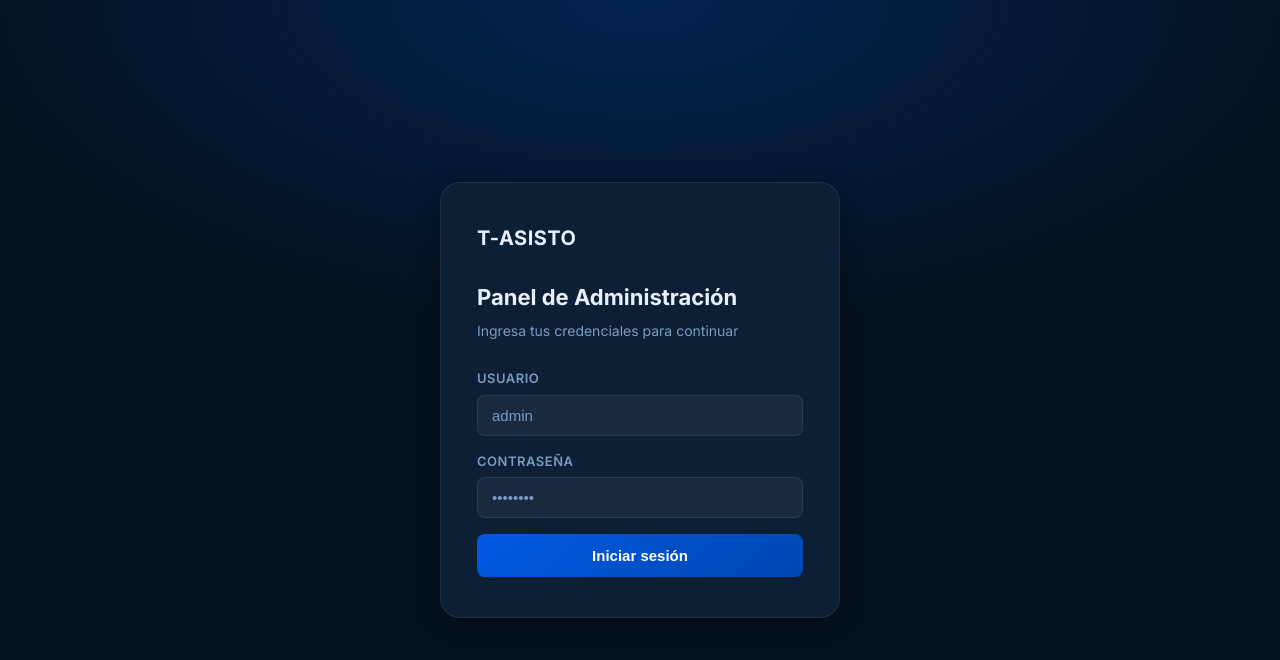
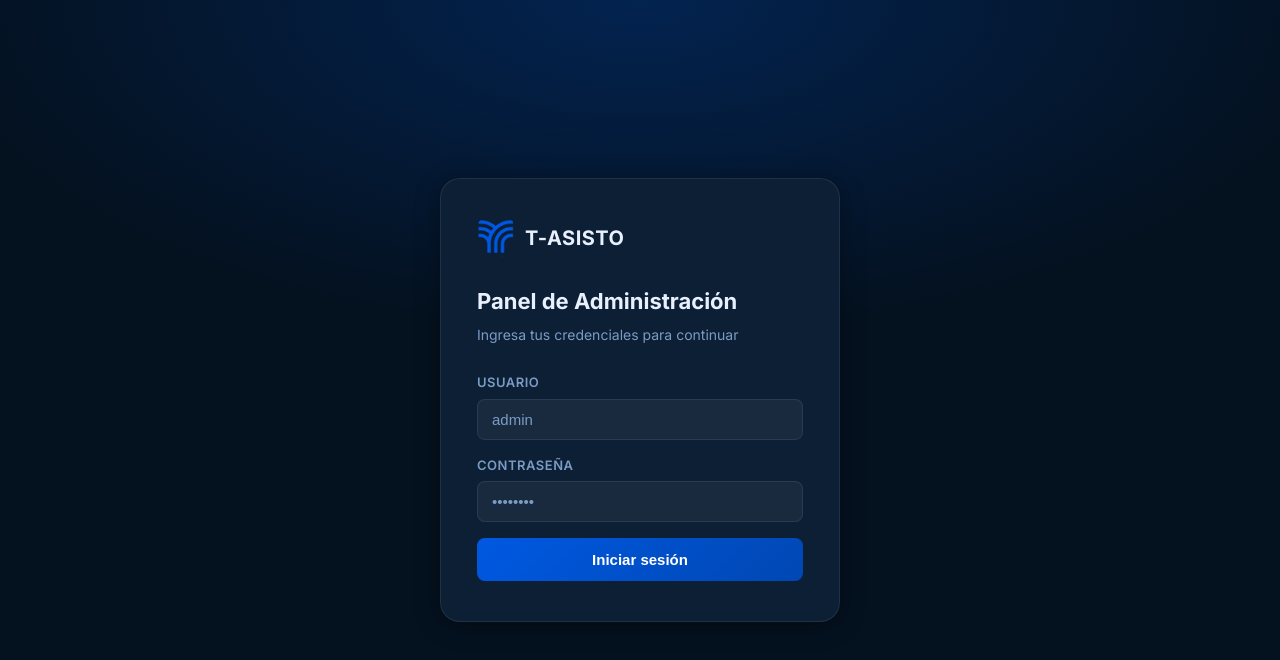
Before and after one commit to 123344590/qr-startco, a plain HTML site: page admin/index.html in a window 1280 px wide. Drawn offline with Linux system fonts and the light colour scheme.

Commit message:
fix: /bulk antes de /:id en Express; logo corregido a tasisto-logo.png

```diff
--- a/admin/index.html
+++ b/admin/index.html
@@ -17,7 +17,7 @@
 <div id="loginView">
   <div class="login-card">
     <div class="login-logo">
-      <img src="../formulario/img/logo.png" alt="T-ASISTO" onerror="this.style.display='none'" />
+      <img src="/formulario/img/tasisto-logo.png" alt="T-ASISTO" onerror="this.style.display='none'" />
       <span>T-ASISTO</span>
     </div>
     <h1>Panel de Administración</h1>
@@ -48,7 +48,7 @@
   <!-- ── Sidebar ─────────────────────────────────────────── -->
   <aside class="sidebar">
     <div class="sidebar-logo">
-      <img src="../formulario/img/logo.png" alt="T-ASISTO" onerror="this.style.display='none'" />
+      <img src="/formulario/img/tasisto-logo.png" alt="T-ASISTO" onerror="this.style.display='none'" />
       <span>T-ASISTO</span>
     </div>
 
```
Also changed, not shown: backend/routes/admin.js (+12 -11 lines).
